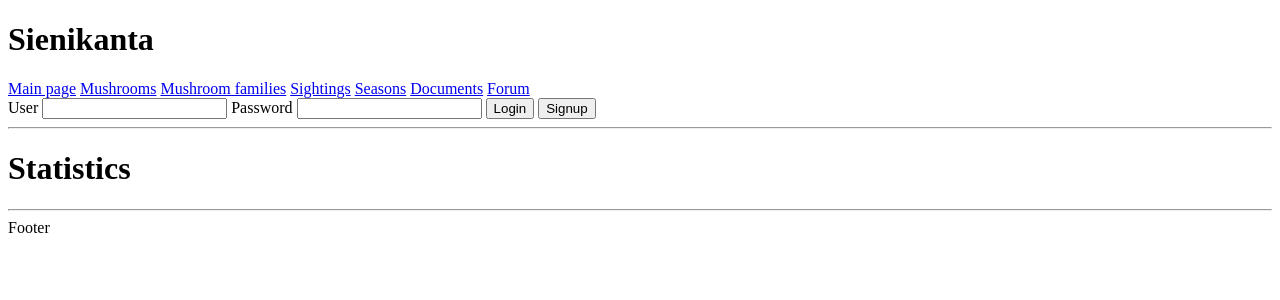
After one commit to sanikk/mushroom-site, a Flask app: page /statistics in a window 1280 px wide. The commit adds this page. Shown: the top 300 px of the page. Run offline with Flask 3, Linux system fonts and the light colour scheme; parts of the project's set-up code (start-up, migrations or seed data) failed here and were passed over.

Commit message:
statistics page, no finnish, clean up

```diff
--- a/app.py
+++ b/app.py
@@ -7,6 +7,7 @@ from flask_sqlalchemy import SQLAlchemy
 # init
 load_dotenv()
 app = Flask(__name__)
+app.secret_key = os.getenv("SECRET_KEY")
 app.config["SQLALCHEMY_DATABASE_URI"] = "postgresql:///" + os.getenv("DBNAME")
 db = SQLAlchemy(app)
 
--- a/routes.py
+++ b/routes.py
@@ -1,4 +1,4 @@
-from flask import redirect, render_template, request
+from flask import redirect, render_template, request, session
 import calendar
 from app import app
 from db_operations import add_mushroom, get_sightings, get_family_list, get_mushrooms
@@ -7,6 +7,29 @@ from db_operations import add_mushroom, get_sightings, get_family_list, get_mush
 @app.route("/")
 def index():
     return render_template("index.html")
+
+
+@app.route("/login", methods=["POST"])
+def login():
+    username = request.form["username"]
+    password = request.form["password"]
+    # CHECK GOES HERE
+    session["username"] = username
+    return redirect("/")
+
+
+@app.route("/signup", methods=["POST"])
+def signup():
+    username = request.form["username"]
+    password = request.form["password"]
+
+    pass
+
+
+@app.route("/logout")
+def logout():
+    del session["username"]
+    return redirect("/")
 
 
 @app.route("/add", methods=["POST"])
@@ -37,9 +60,9 @@ def forum():
     return render_template("forum.html")
 
 
-@app.route("/documents")
-def documents():
-    return render_template("documents.html")
+@app.route("/statistics")
+def statistics():
+    return render_template("statistics.html")
 
 
 @app.route("/families")
--- a/templates/add_sighting.html
+++ b/templates/add_sighting.html
@@ -1,7 +1,7 @@
 {% extends "layout.html" %}
-{% block title %}Lisää havainto{% endblock %}
+{% block title %}Add a sighting{% endblock %}
 {% block content %}
-<h1>Lisää havainto</h1>
+<h1>Add a sighting</h1>
 <ul>
     {% for mushroom in mushrooms %}
     <li>{{mushroom}}</li>
--- a/templates/families.html
+++ b/templates/families.html
@@ -1,12 +1,12 @@
 {% extends "layout.html" %}
-{% block title %}Sienien ryhmät{% endblock %}
+{% block title %}Mushroom groups{% endblock %}
 {% block content %}
-<h1>Sienien ryhmät</h1>
+<h1>Mushroom groups</h1>
 <ul>
     {% for family in families %}
     <li>{{family}}</li>
     {% endfor %}
 </ul>
 
-<a href="/add_family">Lisää sieniryhmä</a>
+<a href="/add_family">Add a mushroom group</a>
 {% endblock %}
--- a/templates/index.html
+++ b/templates/index.html
@@ -1,6 +1,6 @@
 {% extends "layout.html" %}
-{% block title %}Etusivu{% endblock %}
+{% block title %}Home{% endblock %}
 {% block content %}
-<h2>Etusivu</h2>
-<p>Jotain.</p>
+<h2>Home</h2>
+<p>Something.</p>
 {% endblock %}
--- a/templates/layout.html
+++ b/templates/layout.html
@@ -1,13 +1,21 @@
 <!DOCTYPE html>
-<title>{% block title %}{% endblock %} - Sienikanta</title>
+<title>{% block title %}{% endblock %} - Mushroom spotter</title>
 <h1>Sienikanta</h1>
-<a href="/">Etusivu</a>
-<a href="/mushrooms">Sienilajit</a>
-<a href="/families">Sieniryhmät</a>
-<a href="/sightings">Havainnot</a>
-<a href="/seasons">KuuKaudet</a>
-<a href="/documents">Dokumentit</a>
-<a href="/forum">Foorumi</a>
+<a href="/">Main page</a>
+<a href="/mushrooms">Mushrooms</a>
+<a href="/families">Mushroom families</a>
+<a href="/sightings">Sightings</a>
+<a href="/seasons">Seasons</a>
+<a href="/documents">Documents</a>
+<a href="/forum">Forum</a>
+{% if session.username %}
+ <a href="/logout">Logout({{ session.username }})</a>
+{% else %}
+<form action="/login" method="POST">
+    User <input type="text" name="username"> Password
+    <input type="password" name="password"> <input type="submit" value="Login"> <input type="submit" value="Signup" formaction="/signup">
+</form>
+{% endif %}
 <hr>
 {% block content %} {% endblock %}
 <hr>
--- a/templates/mushrooms.html
+++ b/templates/mushrooms.html
@@ -1,12 +1,12 @@
 {% extends "layout.html" %}
-{% block title %}Sienet{% endblock %}
+{% block title %}Mushrooms{% endblock %}
 {% block content %}
-<h1>Sienet</h1>
+<h1>Mushrooms</h1>
 <ul>
     {% for mushroom in mushrooms %}
     <li>{{mushroom}}</li>
     {% endfor %}
 </ul>
 
-<a href="/mushroom_form">Lisää sieni</a>
+<a href="/mushroom_form">Add a mushroom</a>
 {% endblock %}
--- a/templates/seasons.html
+++ b/templates/seasons.html
@@ -1,7 +1,7 @@
 {% extends "layout.html" %}
-{% block title %}Kaudet{% endblock %}
+{% block title %}Seasons{% endblock %}
 {% block content %}
-<h1>Kaudet</h1>
+<h1>Seasons</h1>
 <ul>
     {% for season in seasons %}
     <li>{{season}}</li>
--- /dev/null
+++ b/templates/statistics.html
@@ -0,0 +1,10 @@
+{% extends "layout.html" %}
+{% block title %}Statistics{% endblock %}
+{% block content %}
+<h1>Statistics</h1>
+<ul>
+    {% for statistic in statistics %}
+    <li>{{document}}</li>
+    {% endfor %}
+</ul>
+{% endblock %}
```
Also changed, not shown: db_operations.py (+13 -1 lines), db_setup.py (+8 -2 lines), templates/add_mushroom.html (+5 -5 lines), templates/documents.html (deleted, +0 -10 lines), templates/forum.html (deleted, +0 -10 lines).
